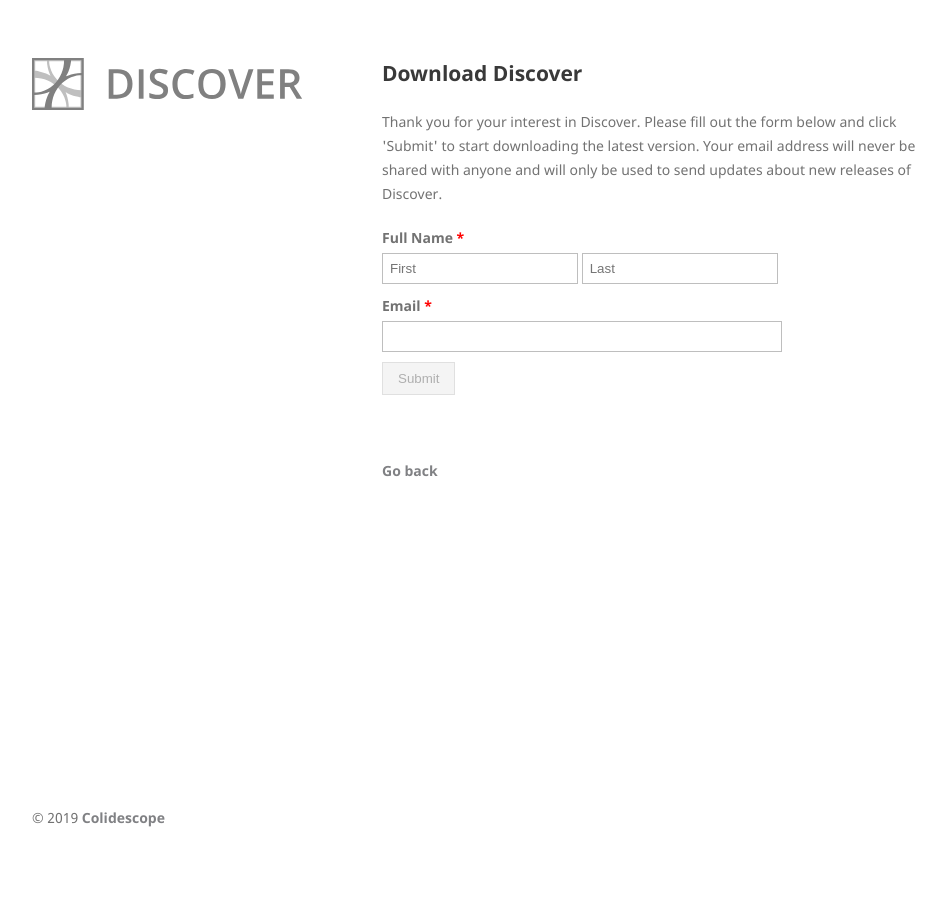
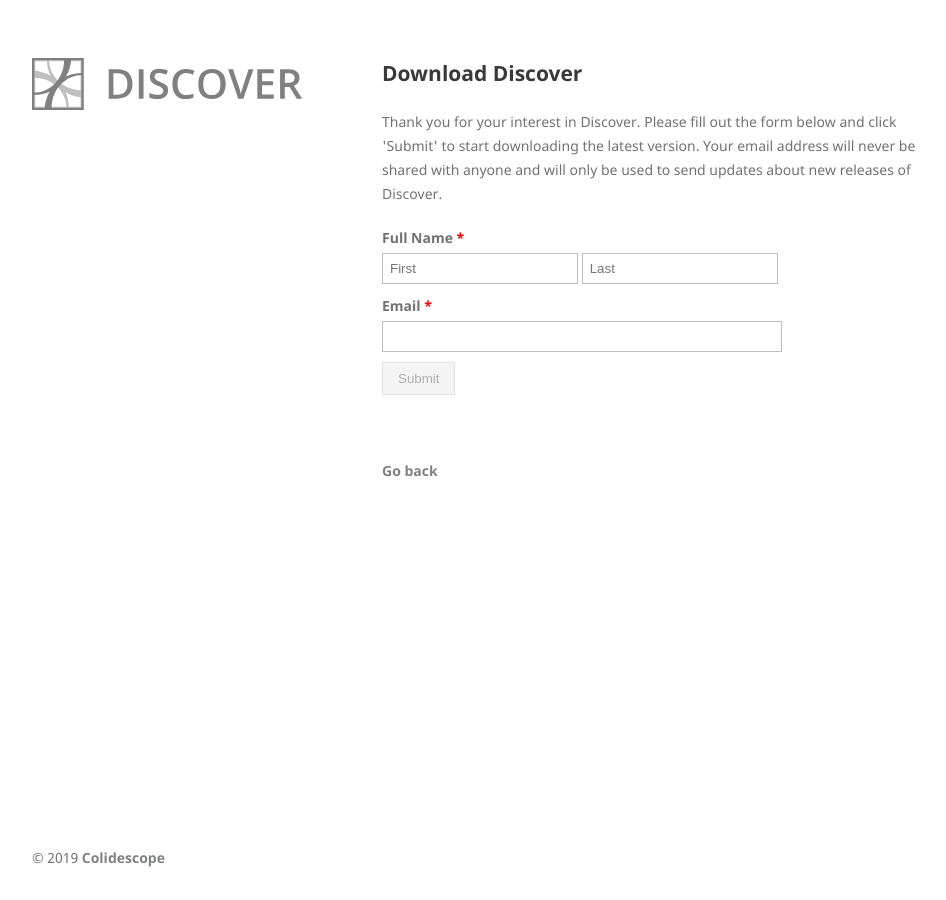
Before and after one commit to colidescope/discover, a Jekyll site: the page built from docs/download.md, in a window 1280 px wide. Shown: the whole page, without its empty margins (158-1104 px from the left). Built offline with Jekyll 4.4.1, drawn with Linux system fonts in a browser that asks for light colours; nearby versions of some CDN libraries; our own code applies the rules of GitHub Pages for plain Markdown files.

Commit message:
Update jekyll-theme-minimal.scss

```diff
--- a/docs/_sass/jekyll-theme-minimal.scss
+++ b/docs/_sass/jekyll-theme-minimal.scss
@@ -263,7 +263,7 @@
   width:270px;
   float:left;
   position:fixed;
-  bottom:50px;
+  bottom:10px;
   -webkit-font-smoothing:subpixel-antialiased;
 }
 
```
